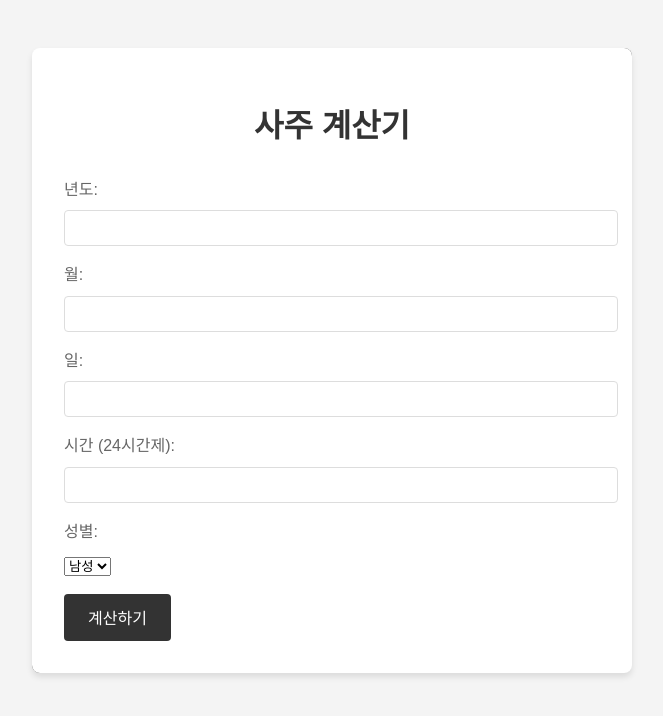
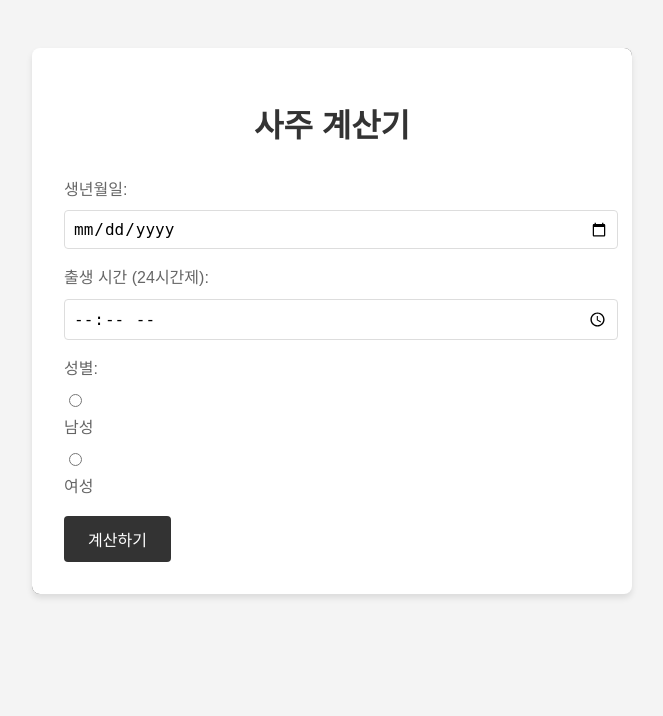
Before and after one commit to observe97/saju-calculator, a Flask app: page / in a window 1280 px wide. Shown: the top 716 px of the page, without its empty margins (308-971 px from the left). Run offline with Flask 3, Linux system fonts and the light colour scheme.

Commit message:
Update saju calculator with style , input , result function

```diff
--- a/static/style.css
+++ b/static/style.css
@@ -56,7 +56,7 @@ label {
     color: #666;
 }
 
-input[type="number"] {
+input[type="date"], input[type="time"] {
     width: 100%;
     padding: 0.5rem;
     border: 1px solid #ddd;
--- a/templates/index.html
+++ b/templates/index.html
@@ -10,33 +10,42 @@
     <div class="container">
         <div class="card">
             <h1>사주 계산기</h1>
-            <form method="POST">
+
+            <!-- 로딩바 추가 -->
+            <div id="loading" style="display:none;">
+                <div class="spinner"></div>
+                <p>사주를 계산 중입니다...</p>
+            </div>
+
+            <form id="saju-form" method="POST">
                 <div class="form-group">
-                    <label for="year">년도:</label>
-                    <input type="number" id="year" name="year" required>
+                    <label for="birthdate">생년월일:</label>
+                    <input type="date" id="birthdate" name="birthdate" required>
                 </div>
+
                 <div class="form-group">
-                    <label for="month">월:</label>
-                    <input type="number" id="month" name="month" min="1" max="12" required>
+                    <label for="birthtime">출생 시간 (24시간제):</label>
+                    <input type="time" id="birthtime" name="birthtime" required>
                 </div>
-                <div class="form-group">
-                    <label for="day">일:</label>
-                    <input type="number" id="day" name="day" min="1" max="31" required>
-                </div>
-                <div class="form-group">
-                    <label for="hour">시간 (24시간제):</label>
-                    <input type="number" id="hour" name="hour" min="0" max="23" required>
-                </div>
+
                 <div class="form-group">
                     <label for="gender">성별:</label>
-                    <select id="gender" name="gender" required>
-                        <option value="male">남성</option>
-                        <option value="female">여성</option>
-                    </select>
+                    <input type="radio" id="male" name="gender" value="male" required>
+                    <label for="male">남성</label>
+                    <input type="radio" id="female" name="gender" value="female" required>
+                    <label for="female">여성</label>
                 </div>
+
                 <button type="submit">계산하기</button>
             </form>
         </div>
     </div>
+
+    <script>
+        // 폼 제출 시 로딩바 표시
+        document.getElementById('saju-form').addEventListener('submit', function() {
+            document.getElementById('loading').style.display = 'block';
+        });
+    </script>
 </body>
 </html>
```
Also changed, not shown: other parts of static/style.css (+33 -0 lines), saju_calculator.py (+31 -7 lines), templates/result.html (+48 -0 lines).
